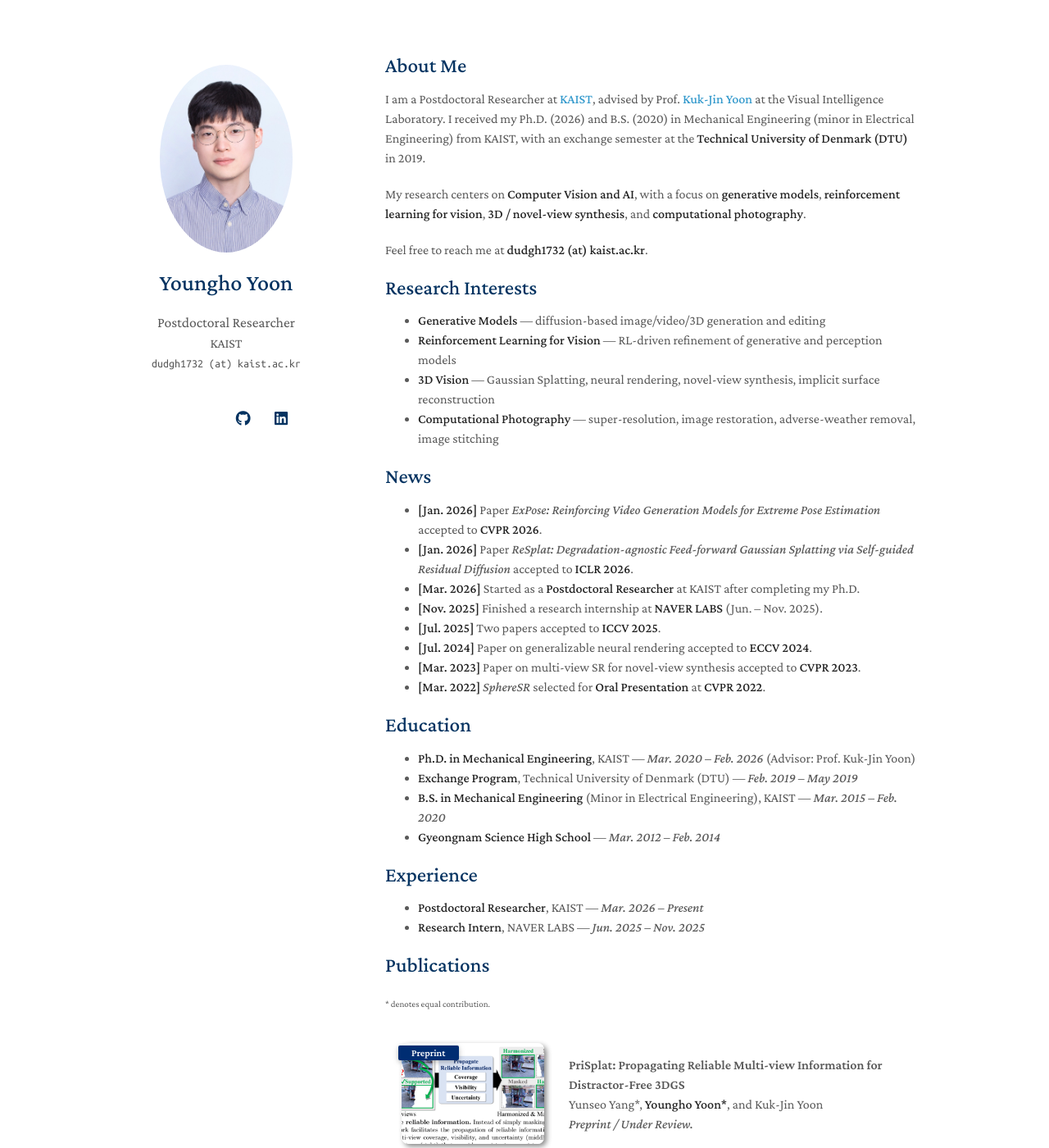
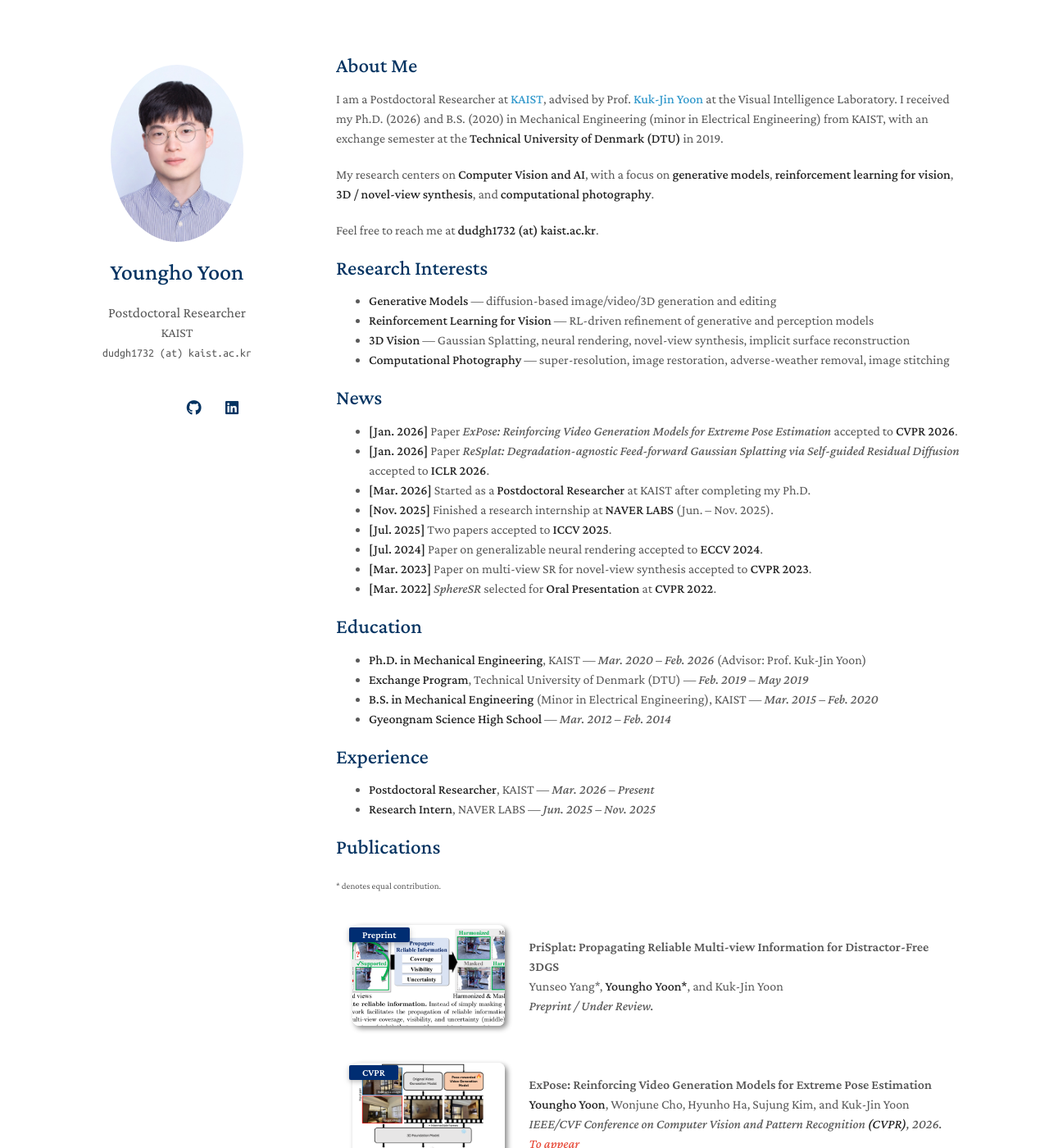
Before and after one commit to yh-yoon/yh-yoon.github.io, a Jekyll site: the page built from index.md, in a window 1280 px wide and 1400 px high. Shown: the whole window at 82% size. Built offline with Jekyll 4.4.1, drawn with Linux system fonts in a browser that asks for light colours; a style sheet for code colours, icons or effects is not loaded; our own code applies the rules of GitHub Pages for plain Markdown files.

Commit message:
Avatar: crop bottom 15%; widen layout (960→1080, section 650→770)

```diff
--- a/_sass/minimal-light-no-dark-mode.scss
+++ b/_sass/minimal-light-no-dark-mode.scss
@@ -233,7 +233,7 @@ a:hover small {
 }
 
 .wrapper {
-  width:960px;
+  width:1080px;
   margin:0 auto;
 }
 
@@ -353,7 +353,7 @@ header ul a strong {
 }
 
 section {
-  width:650px;
+  width:770px;
   float:right;
   padding-top:4.0em;
   padding-bottom:50px;
--- a/_sass/minimal-light.scss
+++ b/_sass/minimal-light.scss
@@ -296,7 +296,7 @@ a:hover small {
 }
 
 .wrapper {
-  width:960px;
+  width:1080px;
   margin:0 auto;
 }
 
@@ -432,7 +432,7 @@ header ul a strong {
 }
 
 section {
-  width:650px;
+  width:770px;
   float:right;
   padding-top:4.0em;
   padding-bottom:50px;
```
Also changed, not shown: assets/img/avatar.png.
